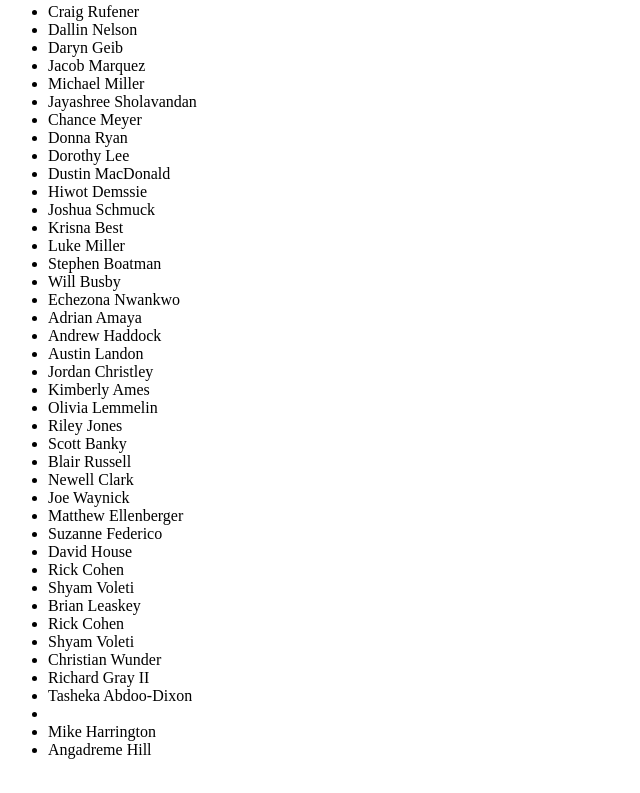
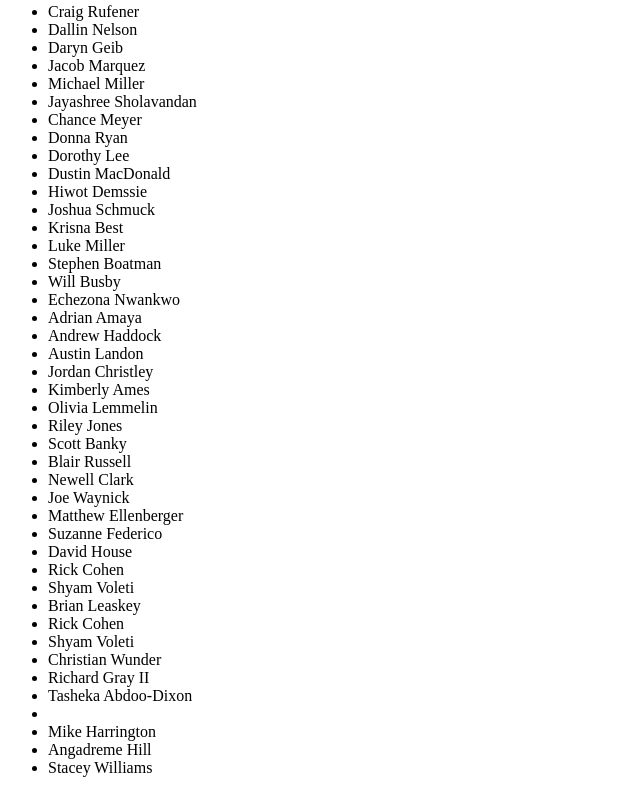
Before and after one commit to jacarmouche08/cfs-studentproject, a plain HTML site: page students.html in a window 1280 px wide. Shown: the part 684-1477 px from the top of the page, without its empty margins (0-640 px from the left). Drawn offline with Linux system fonts and the light colour scheme.

Commit message:
adding my name

```diff
--- a/students.html
+++ b/students.html
@@ -82,6 +82,7 @@
         <li>Tasheka Abdoo-Dixon<li>
         <li>Mike Harrington</li>
         <li>Angadreme Hill</li>
+        <li>Stacey Williams</li>
     </ul>
 
 </body>
```
